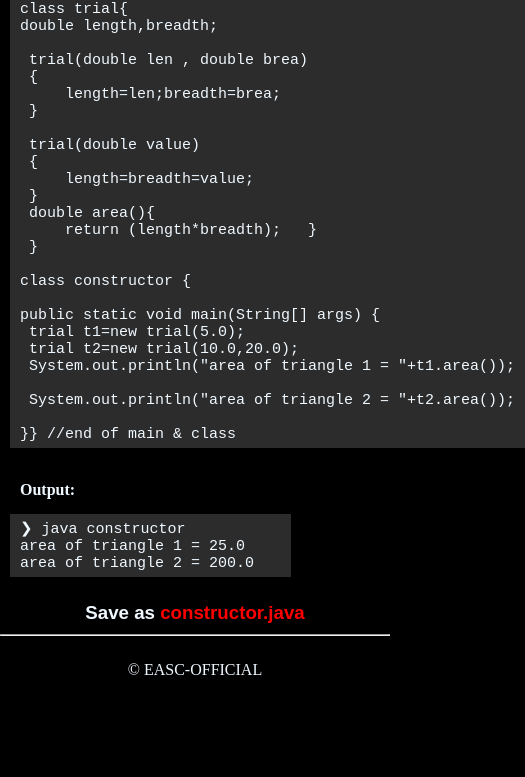
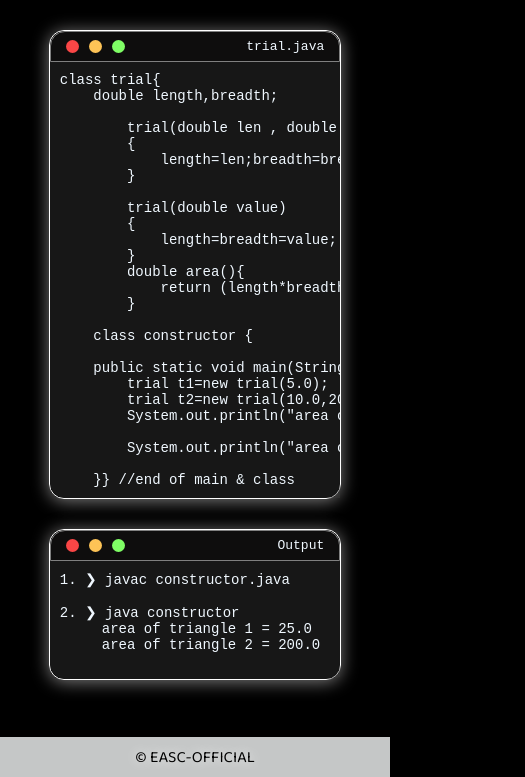
Before and after one commit to easc-official/java, a plain HTML site: page program2.html in a window 390 px wide. Shown: the part 67-844 px from the top of the page, 525 px wide, since content can reach past the window. Drawn offline with Linux system fonts and the light colour scheme.

Commit message:
We Enhanced the following: 	*- Program's Page Optimization. 	*- Optimized for Mobile View. 	*- Modified Programs 1,2 & 4. 	*- Provided a Better UI.

```diff
--- a/program2.html
+++ b/program2.html
@@ -5,53 +5,26 @@
     <meta http-equiv="X-UA-Compatible" content="IE=edge">
     <meta name="viewport" content="width=device-width, initial-scale=1.0">
     <title>Program 2</title>
-    <style>
-        body{
-            background-color: black;
-            color: aliceblue;
-            padding: 0;
-            margin: 0;
-            min-height: 50px;
-
-
-        }
-        pre
-{
-    font-size: 15px;
-    padding: 5px 10px;
-    background-color:rgba(113, 114, 114, 0.39);
-    margin-left: 10px;
-    display: inline-block;
-
-
-}
-        .save
-        {
-            margin-top: 10px;
-            margin-bottom: 20px;
-            text-align: center;
-            font-family:Arial, Helvetica, sans-serif;
-margin-bottom: 10px;        }
-
-footer{
-    margin-top: 20px;
-    height: auto;
-    margin-bottom: 0px;
-    padding: 5px;
-}
-span{
-    color: red;
-    margin-bottom: 20px;
-}
-b{
-    margin-left: 20px;
-}
-    </style>
+    <link rel="stylesheet" href="./programstyle.css">
 </head>
 <body>
-    <h2 class="save">Constructor <span>overloading</span> </h2>
-
-        <pre>
+    <div class="header-container">
+        <h2 class="opening header"><span class="upper">N</span>umber &nbsp; &nbsp;<span class="highlighted"><span class="upper">T</span>riangle</span></h2>
+    </div>
+    <div class="code-snippet-container">
+       <div class="code">
+         <div class="look">
+            <div class="uiBtns">
+                <div class="red btn"></div>
+                <div class="orange btn"></div>
+                <div class="green btn"></div>
+            </div>
+            <div class="window-header">
+                <pre class="program-name">trial.java</pre>
+            </div>
+         </div>
+        <div class="snippet-container">
+        <pre class="code-snippet">
 class trial{
     double length,breadth;
 
@@ -78,19 +51,32 @@ public static void main(String[] args) {
         System.out.println("area of triangle 2 = "+t2.area());
 
     }} //end of main & class</pre>
-<br>
-<br>
-<b>Output: </b>
-<br>
-<pre>
-❯ java constructor
+       </div>
+    </div>
+        <div class="code-result">
+            <div class="look">
+                <div class="uiBtns">
+                    <div class="red btn"></div>
+                    <div class="orange btn"></div>
+                    <div class="green btn"></div>
+                </div>
+                <div class="window-header">
+                    <pre class="output">Output</pre>
+                </div>
+             </div>
+        <div class="snippet-container">
+       <pre class="code-snippet">
+1. ❯ javac constructor.java
+
+2. ❯ java constructor
      area of triangle 1 = 25.0
      area of triangle 2 = 200.0
             </pre>
-
-    <h3 class="save">  Save as <span style="color: red;">constructor.java</span></h3>
-    <hr>
-
-    <footer align="center"> &copy; EASC-OFFICIAL</footer>
+        </div>
+        </div>
+    </div>
+    <div class="footer-container">
+        <footer> &copy; EASC-OFFICIAL</footer>
+    </div>
 </body>
 </html>
--- a/programstyle.css
+++ b/programstyle.css
@@ -1,56 +1,152 @@
+@import url('https://fonts.googleapis.com/css2?family=Baloo+2&family=Raleway:wght@500&display=swap');
 *
 {
     margin:0;
     padding: 0;
+    border: px solid white;
 }
 body{
+    margin: 0;
     background-color: black;
     color: aliceblue;
+    display: flex;
+    flex-direction: column;
+    justify-content: space-between;
+    height: 100vh;
 }
- pre
+
+.code-snippet
 {
-    font-size: 19px;
-    padding: 5px 10px;
-    background-color:rgba(113, 114, 114, 0.39);
-    margin-left: 10px;
+    margin: 0;
+    font-size: 14px;
+    background-color:rgba(61, 61, 61, 0.39);
     display: inline-block;
-    margin-bottom: 20px;
-
-
+    width: fit-content;
+    padding: 10px;
 }
 .save
-{margin-top: 20px;
+{
     text-align: center;
     font-family:Arial, Helvetica, sans-serif;
-margin-bottom: 40px;        }
-
+}
+.look{
+    border: 1px solid grey;
+    border-radius: 15px 15px 0 0;
+    background-color: rgb(14, 13, 13);
+}
+.code-snippet {
+    border-collapse: collapse;
+    border-radius: 0 0 15px 15px;
+}
+.code-result {
+    height: fit-content;
+  }
+.header {
+    text-align: center;
+}
 footer{
-margin-top: 30px;
-height: auto;
+    text-align: center;
 }
-span{
-color: red;
-display: inline;
+span {
+    letter-spacing: .1em;
 }
-p{
-    margin-left: 24px;
-    color: rgb(10, 255, 10);
-    font-size: 20px;
-    font-family:Impact, Haettenschweiler, 'Arial Narrow Bold', sans-serif;
-    font-weight: 500;
-
+.highlighted {
+    color: rgb(252, 5, 66);
 }
-.easc
-{
-display: inline;
+.upper {
+    font-size: 40px;
+    font-weight: lighter;
+    letter-spacing: 0em;
+}
+.look {
+    display: flex;
+    align-items: center;
+    padding: 7px 0 7px 15px;
+    justify-content: space-between;
+}
+.uiBtns {
+    display: flex;
+    gap: 10px;
+}
+.window-header {
+    padding-right: 15px;
+}
+.btn {
+    width: 13px;
+    height: 13px;
+    border-radius: 10px;
+}
+.orange {
+    background-color: rgb(253, 195, 86);
+}
+.green {
+    background-color: rgb(127, 253, 101);
+}
+.red {
+    background-color: rgb(250, 70, 70);
+}
+.code, .code-result {
+    border: 1px solid white;
+    border-radius: 15px;
+    box-shadow: 0 2px 17px rgb(126, 125, 125);
+}
+.header-container, .footer-container {
+    background-color: rgb(197, 199, 199);
+    display: flex;
+    justify-content: center;
+    align-items: center;
+    width: 100%;
+    height: 55px;
+    color: black;
+    font-family: 'Baloo 2';
+    text-transform: uppercase;
+    text-shadow: 0 0 12px white;
 }
 
-hr{
-width: 99%;
+/* .window-header {
+    background-color: rgb(44, 44, 44);
+    color: rgb(253, 253, 253);
+    border-radius: 5px;
+    height: 20px;
 }
+
 b{
     padding-top: 20px;
     margin-top: 50px;
     margin-left: 20px;
     margin-bottom: 20px;
+} */
+
+.code-snippet-container {
+    display: flex;
+    justify-content: space-around;
+    gap: 20px;
 }
+
+@media only screen and (max-width: 854px) {
+    body {
+        display: flex;
+        flex-direction: column;
+        align-items: center;
+        gap: 40px;
+    }
+    .code-snippet-container {
+        display: flex;
+        flex-direction: column;
+        gap: 30px;
+        margin: 10px 0 10px 0;
+        width: 75%;
+    }
+    .snippet-container {
+        overflow-x: scroll;
+    }
+    .code-snippet::-webkit-scrollbar {
+        width: 2px !important;
+    }
+    .code-snippet{
+        overflow: -moz-scrollbars-none;
+    }
+    .header-container, .footer-container {
+        height: 40px;
+    }
+}
```
Also changed, not shown: program1.html (+40 -56 lines), program4.html (+42 -20 lines). Lines whose indentation alone changed are shown as unchanged.
